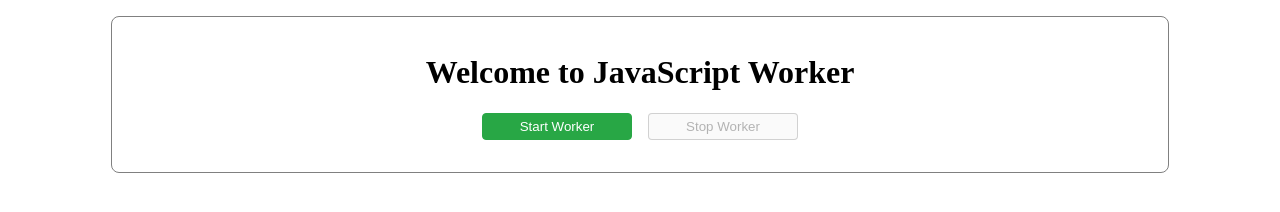
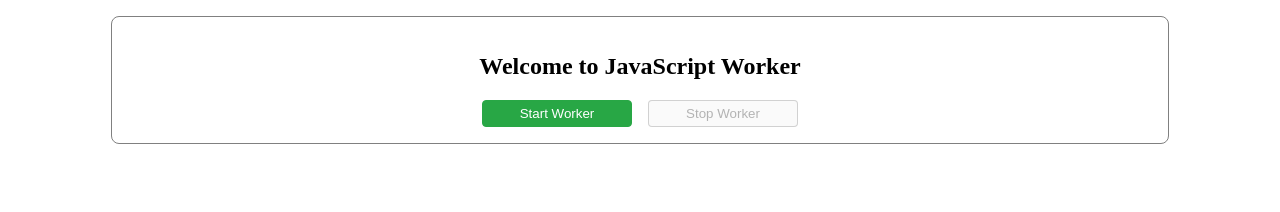
Before and after one commit to ahelmi365/js-worker, a website with bundled scripts: page src/index.html in a window 1280 px wide. Built offline with nearby package versions, Linux system fonts and the light colour scheme.

Commit message:
refactor dom structure

```diff
--- a/src/index.html
+++ b/src/index.html
@@ -10,7 +10,9 @@
 
 <body>
     <div class="container">
-        <h1>Welcome to JavaScript Worker</h1>
+        <section class="card">
+
+            <h1 class="title">Welcome to JavaScript Worker</h1>
             <section class="btn-container">
                 <div>
                     <button class="btn start-btn" id="startWorker">Start Worker</button>
@@ -20,11 +22,12 @@
                     <button class="btn disabled" disabled id="stopWorker">Stop Worker</button>
                 </div>
             </section>
-
-        <section>
-            <ul id="todosList"></ul>
+        </section>
+        <section class="card d-none" id="workerDataContainer">
+            <div class="users-data-container" id="usersData"></div>
         </section>
     </div>
+
 </body>
 
 <script src="./index.js" type="module"></script>
```
Lines whose indentation alone changed are shown as unchanged.
